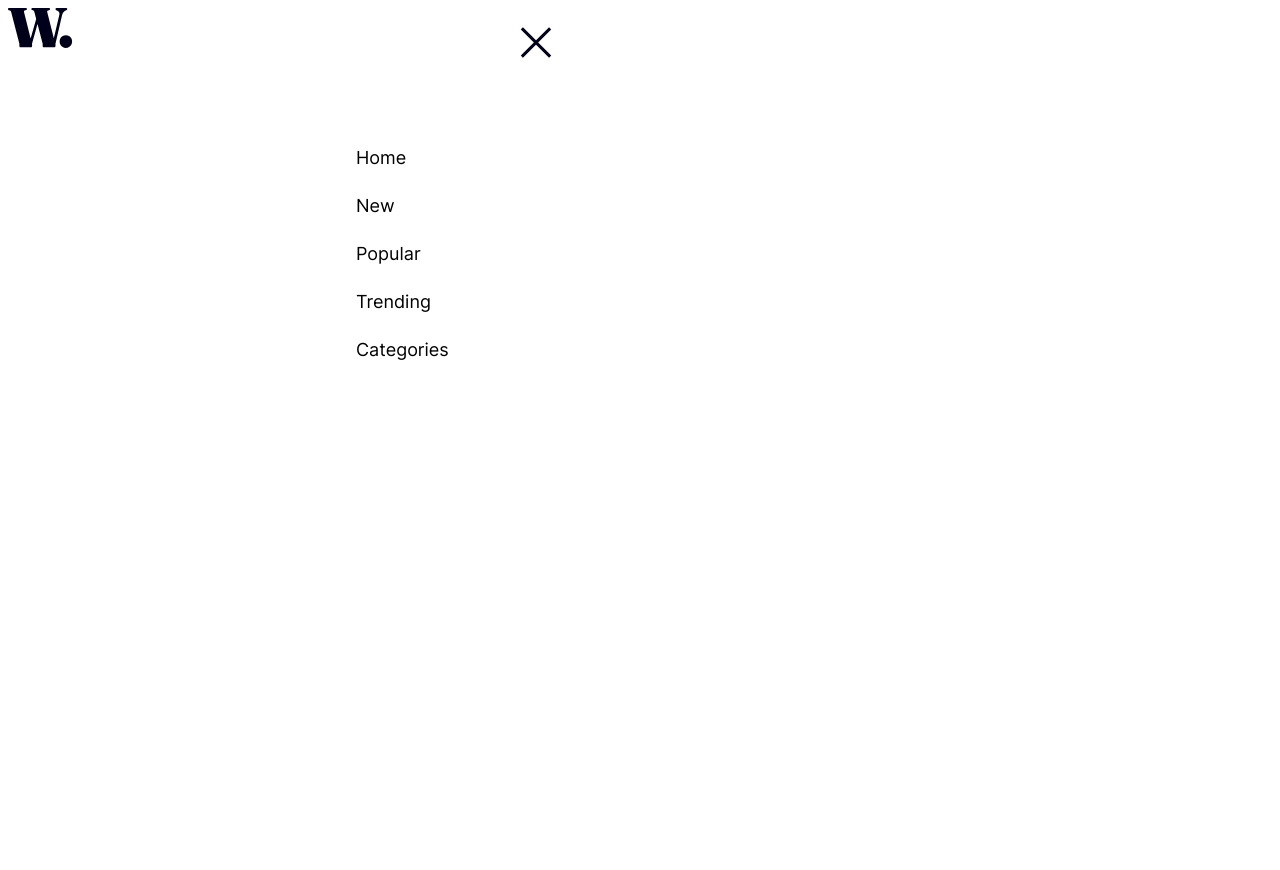
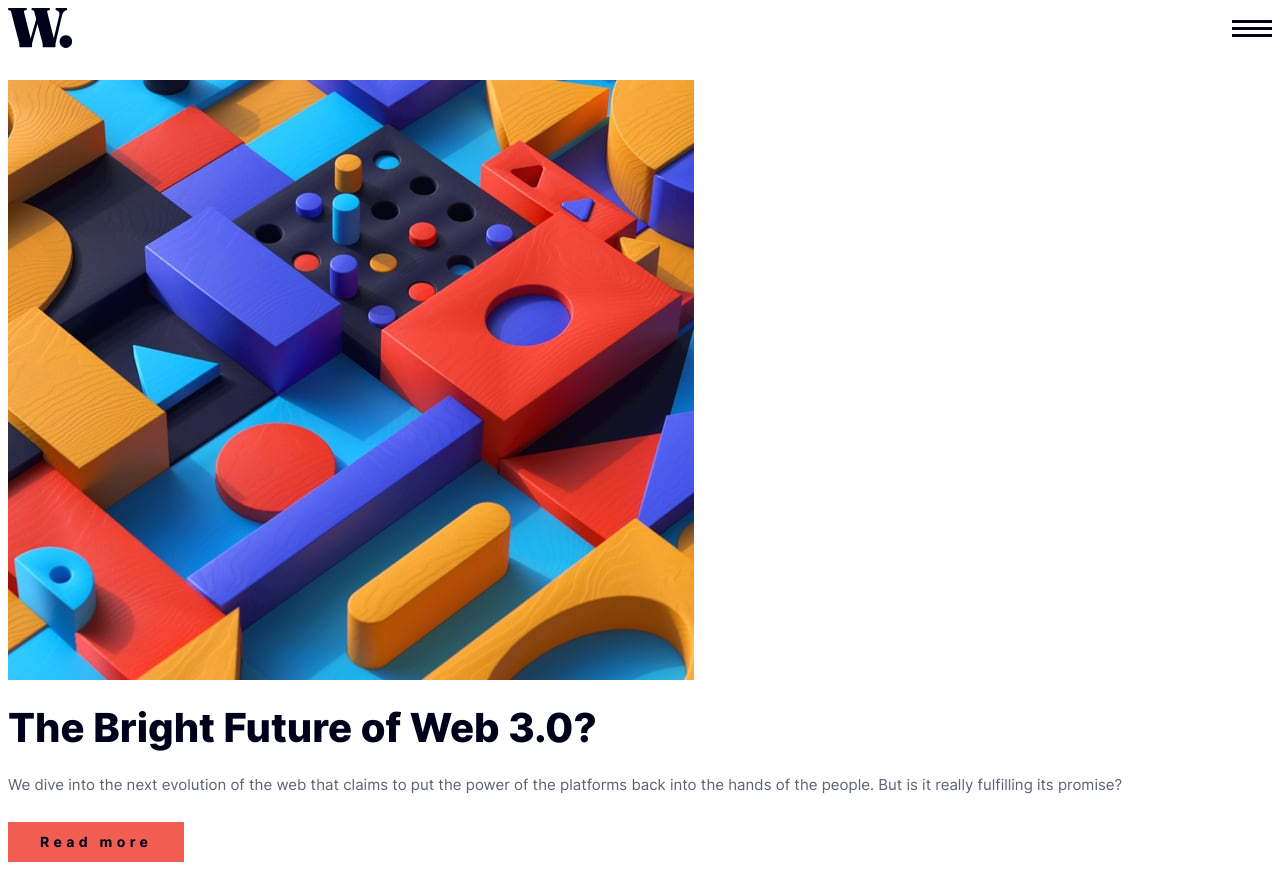
Before and after one commit to vibesprint/news-homepage, a website: page index.html in a window 1280 px wide. Before the commit the page ends 816 px from the top, so only its background shows below. Drawn offline with nearby package versions, Linux system fonts and the light colour scheme; files that its build step writes are made by us from their sources.

Commit message:
hero section done

```diff
--- a/index.html
+++ b/index.html
@@ -20,7 +20,7 @@
         <img id="hamburger-menu" src="./assets/images/icon-menu.svg" alt="Show Menu" />
 
 
-    <div id="navigation-menu" class="menu-component" >
+    <div id="navigation-menu" class="menu-component" hidden >
     <div class="menu-content" >
         <img class="heading" src="./assets/images/icon-menu-close.svg" alt="Close menu" />
         <div class="items" >
@@ -36,14 +36,24 @@
     </nav>
 </header>
 
-    <div hidden >
-  The Bright Future of Web 3.0?
+    <article id="hero-section" >
+        <picture >
+            <img src="./assets/images/image-web-3-mobile.jpg" />
+        </picture>
 
+        <h1 class="heading" >The Bright Future of Web 3.0?</h1>
+
+        <p class="body" >
   We dive into the next evolution of the web that claims to put the power of the platforms back into the hands of the people.
   But is it really fulfilling its promise?
+        </p>
 
+        <button class="button-component" >
   Read more
+        </button>
+    </article >
 
+    <div hidden >
   New
 
   Hydrogen VS Electric Cars
--- a/sass/components/_button.scss
+++ b/sass/components/_button.scss
@@ -2,4 +2,5 @@
 
 .button-component {
   padding: var(--sp-100) var(--sp-400);
+  border: 0;
 }
--- a/sass/styles.scss
+++ b/sass/styles.scss
@@ -10,6 +10,9 @@
 
 main {
   min-height: 100vh;
+  display: flex;
+  flex-direction: column;
+  gap: var(--sp-400);
 }
 
 #navigation-menu.menu-component {
@@ -28,3 +31,31 @@ main {
     }
   }
 }
+
+#hero-section {
+  display: flex;
+  flex-direction: column;
+  gap: var(--sp-300);
+
+  picture img {
+    max-width: 100%;
+  }
+
+  .heading {
+    @include fonts.text-preset-2;
+    color: colors.$navy-950;
+  }
+
+  .body {
+    @include fonts.text-preset-6;
+    color: colors.$navy-600;
+  }
+
+  button {
+    @include fonts.text-preset-7;
+    color: colors.$navy-950;
+    background-color: colors.$red-500;
+
+    align-self: flex-start;
+  }
+}
```
